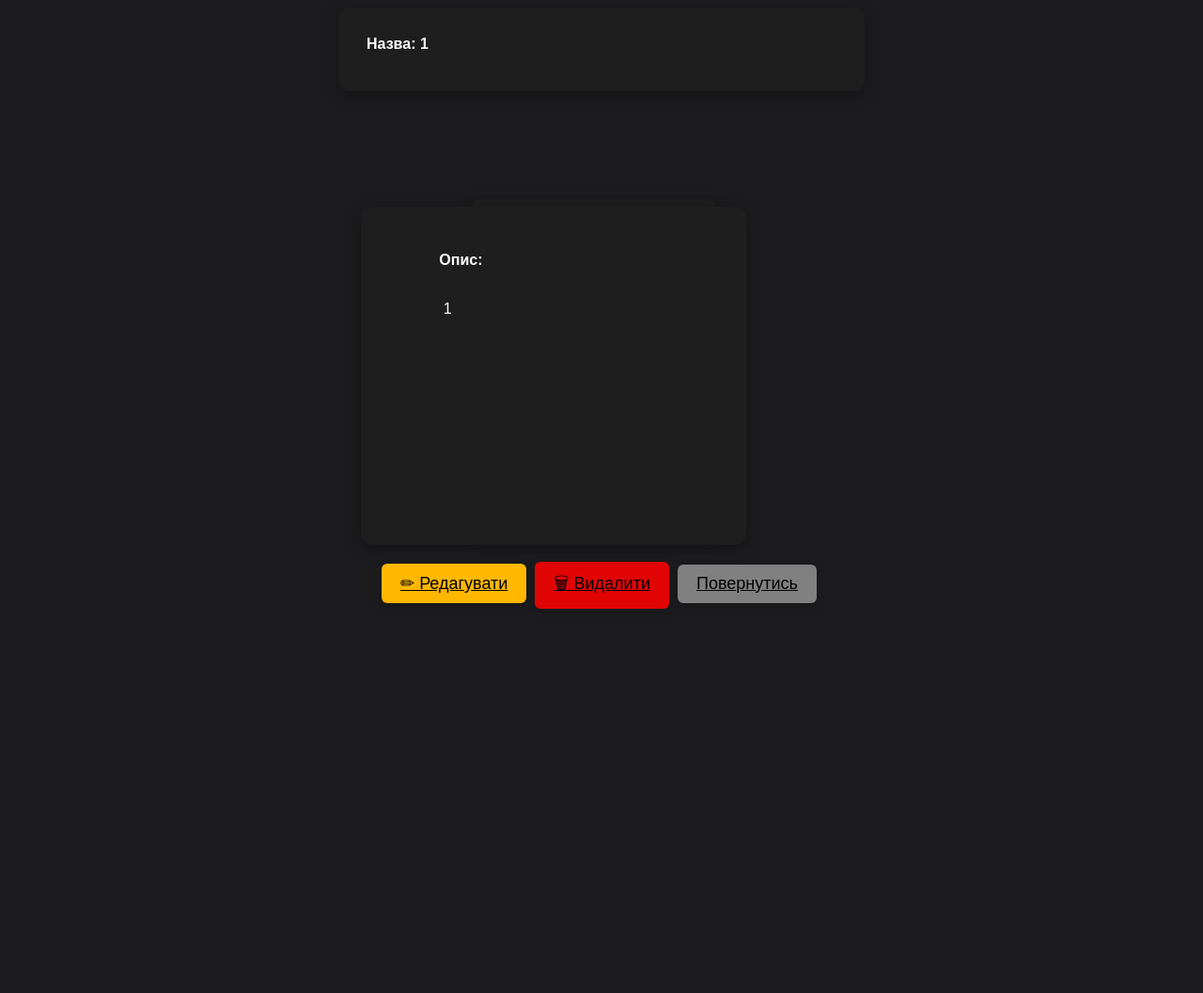
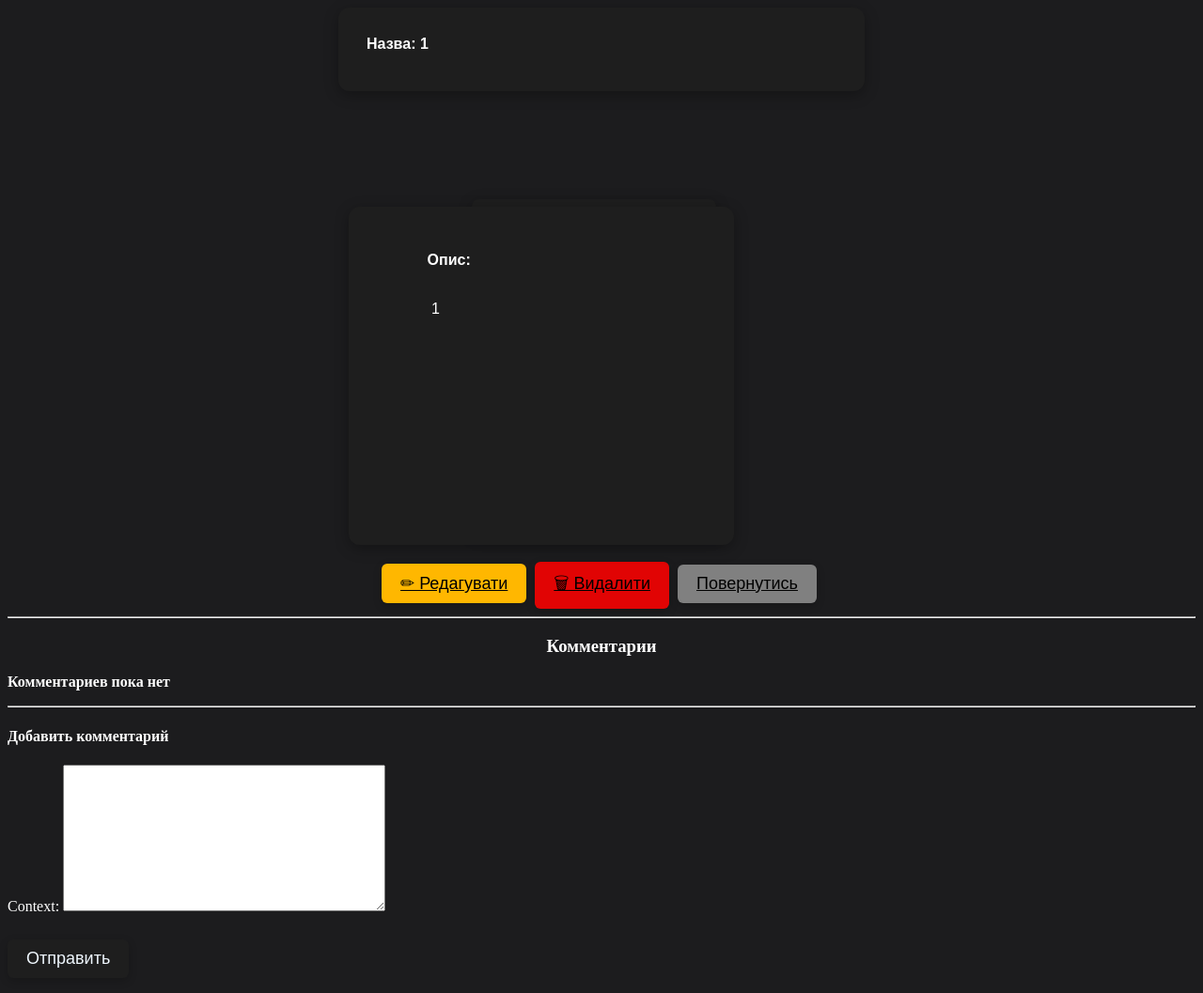
Before and after one commit to Akyrka/Task, a Django app: page /6/ in a window 1280 px wide. Shown: the whole page at 94% size. Before the commit the page ends 648 px from the top, so only its background shows below. Run offline with Django 5.2, Linux system fonts and the light colour scheme; a user stored in the database is signed in; data comes from the database, SQL or seed files in the repository; both versions use the stored data as it was after the commit.

Commit message:
added comments

```diff
--- a/task/task_app/forms.py
+++ b/task/task_app/forms.py
@@ -1,5 +1,5 @@
 from django import forms
-from task_app.models import Task
+from task_app.models import Task, Comment
 from django.contrib.auth.forms import UserCreationForm
 from django.contrib.auth.models import User
 
@@ -32,3 +32,8 @@ class TaskFilterForm(forms.Form):
     ]
 
     status = forms.ChoiceField(choices=STATUS_CHOICES,required=False,label="Статус" )
+
+class CommentForm(forms.ModelForm):
+    class Meta:
+        model = Comment
+        fields = ["context"]
--- a/task/task_app/models.py
+++ b/task/task_app/models.py
@@ -24,3 +24,9 @@ class Task(models.Model):
 
     def __str__(self):
         return self.title
+
+class Comment(models.Model):
+    task = models.ForeignKey(Task, on_delete=models.CASCADE, related_name="comments")
+    author = models.ForeignKey(User,on_delete=models.CASCADE)
+    context = models.TextField()
+    created_at = models.DateTimeField(auto_now_add=True)
--- a/task/task_app/static/css/base.css
+++ b/task/task_app/static/css/base.css
@@ -15,6 +15,12 @@ h5{
     padding: 10px 20px;
 }
 
+.home-title{
+    background-color: #2b2b2b;
+    color:white;
+    padding: 10px;
+
+}
 
 /* task-list */
 .task-info {
--- a/task/task_app/static/css/task_detail.css
+++ b/task/task_app/static/css/task_detail.css
@@ -58,7 +58,7 @@ body{
 .form-info-description {
     position: absolute;
     top: 50%;
-    left: 30%;
+    left: 29%;
     transform: translateY(-50%);
 
     background-color: #1e1e1e;
--- a/task/task_app/templates/task_app/base.html
+++ b/task/task_app/templates/task_app/base.html
@@ -8,7 +8,11 @@
     <link rel="stylesheet" href="{% static 'css/base.css' %}">
 </head>
 <body>
-
+<div class="home-title">
+    {% if request.path == '/'%}
+    <h2>Головна</h2>
+    {% endif %}
+</div>
 <div class="profile">
     {% if user.is_authenticated and request.path == '/' %}
         <div class="hello-user"><p>Привіт, {{ user.username }}</p></div>
--- a/task/task_app/templates/task_app/task_detail.html
+++ b/task/task_app/templates/task_app/task_detail.html
@@ -2,6 +2,7 @@
 
 {% block extra_head %}
 <link rel="stylesheet" href="{% static 'css/task_detail.css' %}">
+<!-- <link href="https://cdn.jsdelivr.net/npm/bootstrap@5.3.7/dist/css/bootstrap.min.css" rel="stylesheet" /> -->
 {% endblock %}
 
 {% block container %}
@@ -30,5 +31,28 @@
     <a href="{% url 'task_app:task-list'%}" class="task-button" style="background-color: gray; color:black">Повернутись</a>
 </div>
 
+  <hr>
+  <h3 style="color: rgb(255, 255, 255);text-align: center;">Комментарии</h3>
+  {% for comment in comments %}
+<p>
+  <strong style="color:orange">{{ comment.author }}</strong>:
+  <span style="color: white;">{{ comment.context }}</span>
+  {% if comment.author == user %}
+    <strong><a href="{% url 'task_app:comment-delete' comment.pk %}" style="background-color: gray; padding: 7px 15px;border: none; border-radius: 6px; color: black;">удалить</a></strong>
+  {% endif %}
+</p>
+
+  {% empty %}
+    <strong style="color: white;"><p>Комментариев пока нет</p></strong>
+  {% endfor %}
+
+  <hr>
+  <h4 style="color:white">Добавить комментарий</h4>
+  <form method="post">
+    {% csrf_token %}
+    <span style="color: white;">{{ form.as_p }}</span>
+    <button type="submit" class="task-button" style="color:aliceblue">Отправить</button>
+  </form>
+
 </body>
 {% endblock %}
--- a/task/task_app/templates/task_app/task_list.html
+++ b/task/task_app/templates/task_app/task_list.html
@@ -40,7 +40,9 @@
             </div>
             <form action="{% url 'task_app:task-complete' task.pk%}" method="post">
               {% csrf_token %}
+              {% if task.creator == user%}
               <button type="submit" class="btn btn-secondary btn-sm" >Помітити як виконано</button>
+              {%endif%}
             </form>
           </div>
       {% empty %}
--- a/task/task_app/urls.py
+++ b/task/task_app/urls.py
@@ -15,6 +15,11 @@ urlpatterns = [
     path('task-create/', views.TaskCreateView.as_view(), name="task-create"),
     path('<int:pk>/delete/', views.TaskDeleteView.as_view(), name="task-delete"),
     path('<int:pk>/edit/', views.TaskUpdateView.as_view(), name="task-update"),
-    path('<int:pk>/complete/', views.TaskCompleteView.as_view(), name="task-complete")
+    path('<int:pk>/complete/', views.TaskCompleteView.as_view(), name="task-complete"),
+    path("comments/<int:pk>/delete/", views.CommentDeleteView.as_view(), name="comment-delete"),
+    # path("comments/", views.CommentListView.as_view(), name="comments"),
+    # path("tasks/<int:task_id>/add-comments/", views.CommentCreateView.as_view(), name="comments-create"),
+
+
 
 ]
--- a/task/task_app/views.py
+++ b/task/task_app/views.py
@@ -1,8 +1,8 @@
-from django.shortcuts import render,get_object_or_404
+from django.shortcuts import redirect, render,get_object_or_404
 from django.urls import reverse_lazy
 from task_app import models
 from django.views.generic import ListView, DetailView, CreateView, DeleteView, UpdateView, View
-from task_app.forms import TaskForm, TaskUpdateForm, TaskFilterForm
+from task_app.forms import TaskForm, TaskUpdateForm, TaskFilterForm, CommentForm
 from django.contrib.auth.forms import UserCreationForm
 from django.contrib.auth.views import LoginView, LogoutView
 from django.contrib.auth import login
@@ -43,8 +43,26 @@ class TaskDetailView(LoginRequiredMixin,DetailView):
     template_name = "task_app/task_detail.html"
     login_url = reverse_lazy("task_app:login")
 
-    # def get_queryset(self):
-        # return models.Task.objects.filter(creator=self.request.user)
+    def get_context_data(self, **kwargs):
+        context = super().get_context_data(**kwargs)
+        context["comments"] = models.Comment.objects.filter(task=self.object)
+        context["form"] = CommentForm()
+        return context
+
+    def post(self, request, *args, **kwargs):
+        self.object = self.get_object()
+        form = CommentForm(request.POST)
+        if form.is_valid():
+            comment = form.save(commit=False)
+            comment.task = self.object
+            comment.author = request.user
+            comment.save()
+            return HttpResponseRedirect(self.request.path_info)
+        # return self.get(request, *args, **kwargs)
+        context = self.get_context_data()
+        context["form"] = form
+        return self.render_to_response(context)
+
 
 
 class TaskCreateView(LoginRequiredMixin,CreateView):
@@ -108,3 +126,21 @@ class UserLoginView(LoginView):
 
 class UserLogoutView(LogoutView):
     next_page = reverse_lazy("task_app:login")
+
+#удаление коментаря
+
+class CommentDeleteView(LoginRequiredMixin, DeleteView):
+    model = models.Comment
+    template_name = "task_app/comment_confirm_delete.html"
+    context_object_name = "comment"
+
+    def get_success_url(self):
+        # после удаления вернуть пользователя на страницу задачи
+        return reverse_lazy("task_app:task-detail", kwargs={"pk": self.object.task.pk})
+
+    def dispatch(self, request, *args, **kwargs):
+        # Ограничение: удалить может только автор комментария
+        comment = self.get_object()
+        if comment.author != request.user:
+            return HttpResponseRedirect(self.get_success_url())
+        return super().dispatch(request, *args, **kwargs)
```
Also changed, not shown: task/task_app/templates/task_app/comment_confirm_delete.html (added, +14 -0 lines), task/task_app/templates/task_app/comments.html (added, +18 -0 lines), task/db.sqlite3, task/task_app/migrations/0002_comment.py (added).
